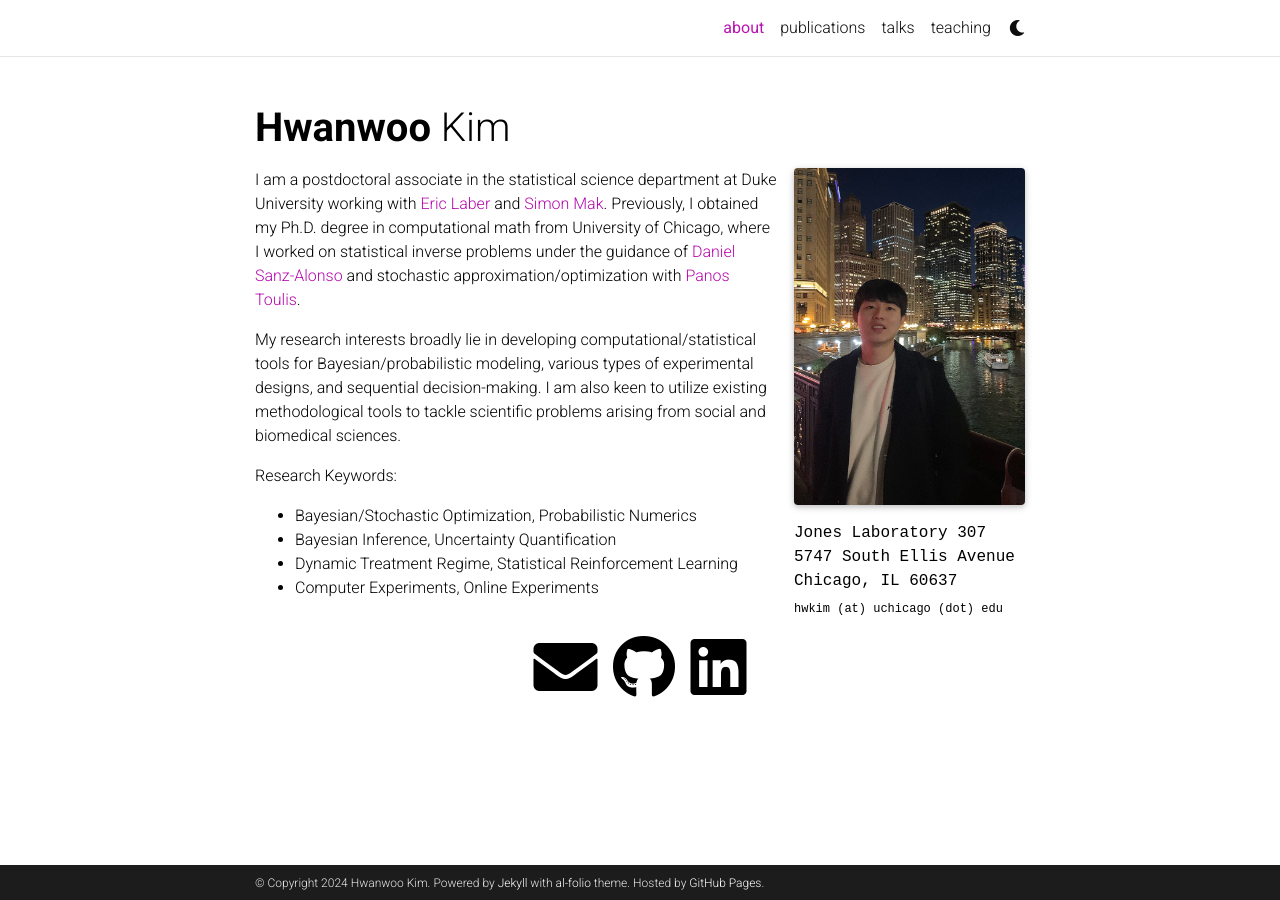
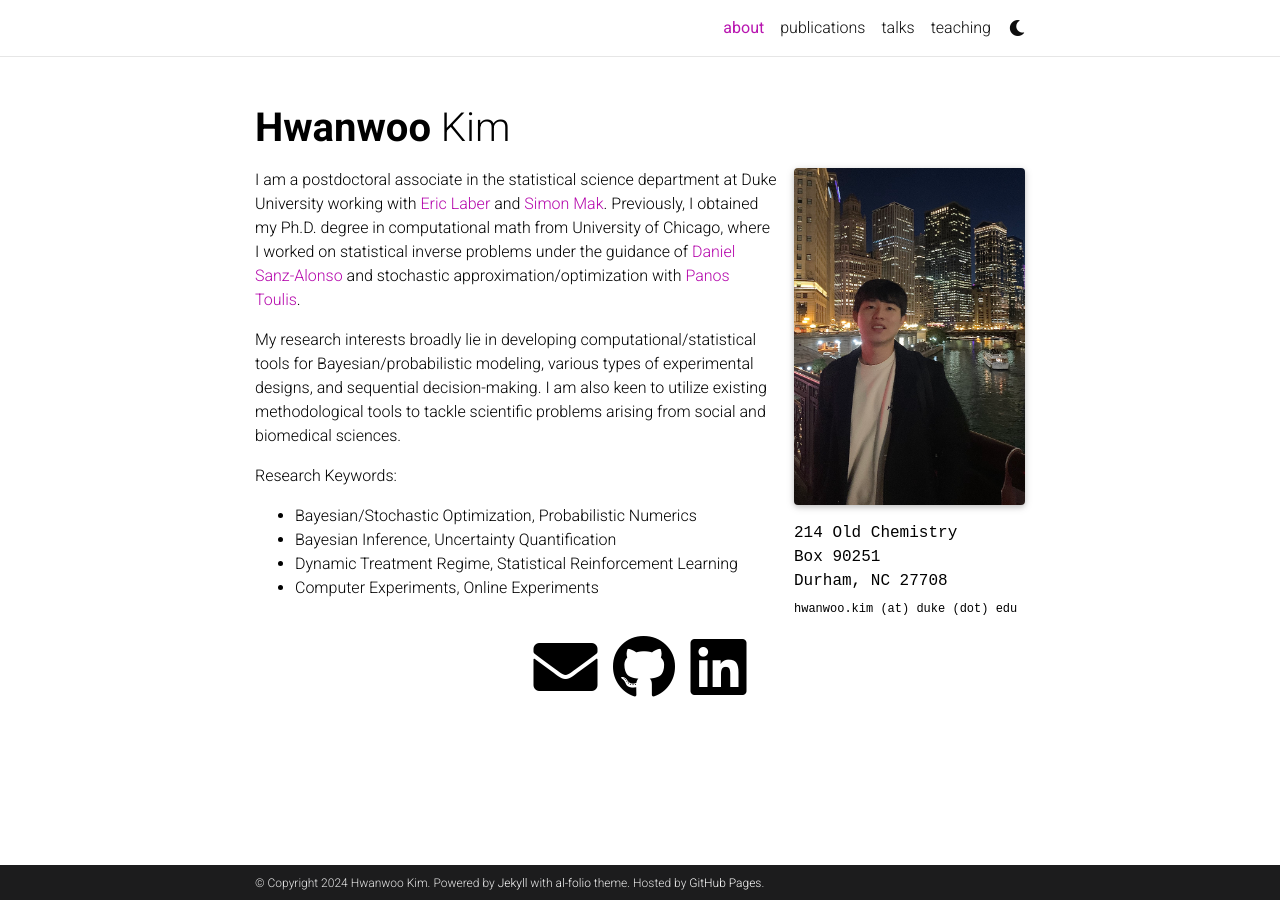
Before and after one commit to hwkim12/hwkim12.github.io, a Jekyll site: the page built from _pages/about.md, in a window 1280 px wide. Built offline with Jekyll 4.4.1, drawn with Linux system fonts in a browser that asks for light colours; full-size pictures stand in for the smaller copies a plugin makes; comment, search, counter and statistics services are not loaded; a style sheet for code colours, icons or effects is not loaded.

Commit message:
2024 July

```diff
--- a/_pages/about.md
+++ b/_pages/about.md
@@ -9,10 +9,10 @@ profile:
   image: prof.jpeg
   image_circular: false # crops the image to make it circular
   address: >
-    <p>Jones Laboratory 307</p>
-    <p>5747 South Ellis Avenue</p>
-    <p>Chicago, IL 60637</p>
-    <p> <sub> hwkim (at) uchicago (dot) edu </sub> </p>
+    <p> 214 Old Chemistry </p>
+    <p> Box 90251 </p>
+    <p> Durham, NC 27708 </p>
+    <p> <sub> hwanwoo.kim (at) duke (dot) edu </sub> </p>
 
 
 news: false  # includes a list of news items
```
